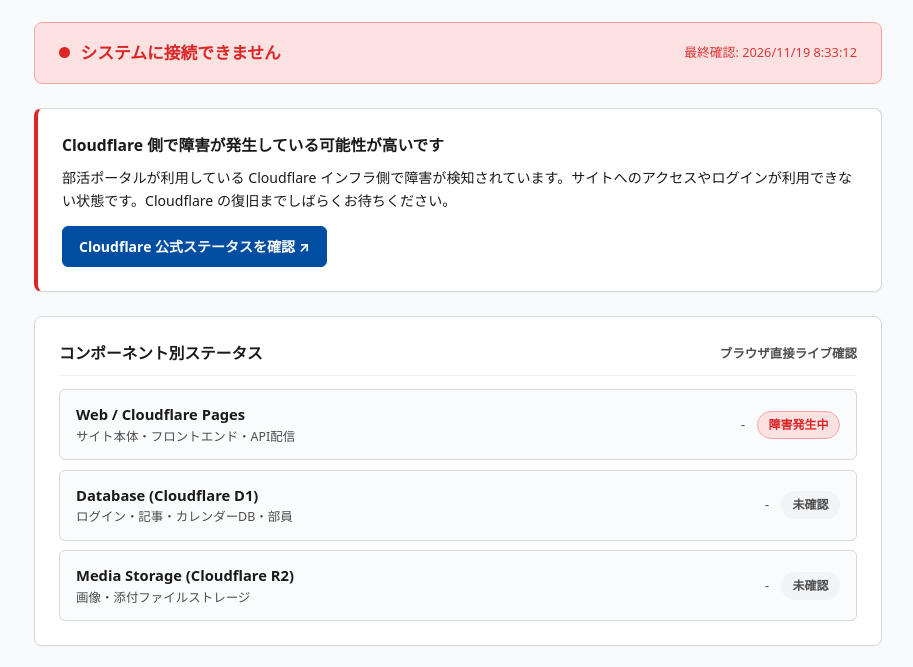
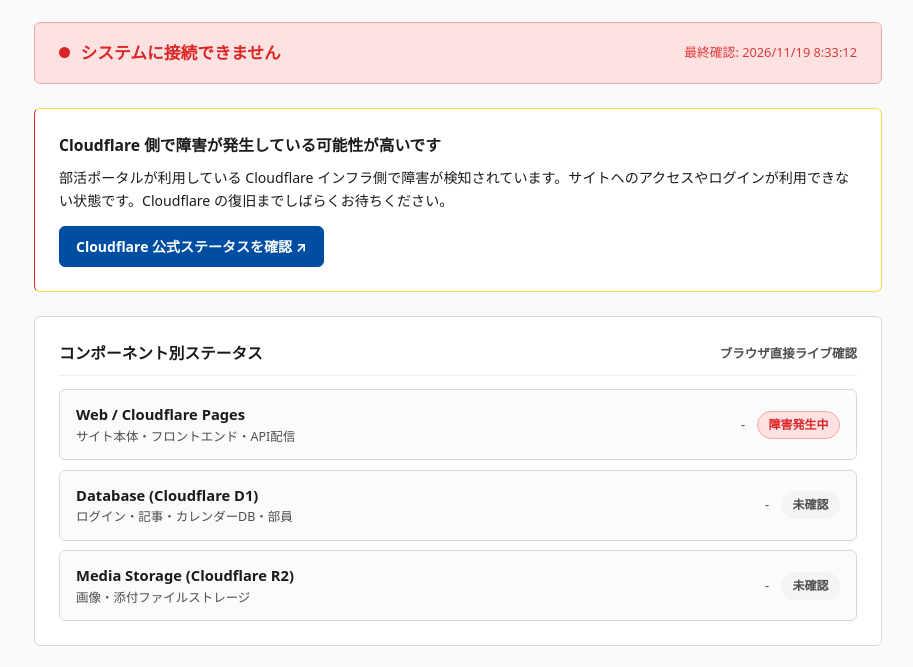
Before and after one commit to kagiko-joken/websystem-status, a plain HTML site: page index.html in a window 1280 px wide. Shown: the part 89-756 px from the top of the page, without its empty margins (182-1095 px from the left). Drawn offline with Linux system fonts and the light colour scheme; no server answers; a web font is replaced by a local one.

Commit message:
style: unify status page radius (6px), remove card shadows and border-left accent per DESIGN.md

```diff
--- a/index.html
+++ b/index.html
@@ -177,7 +177,7 @@
       flex-wrap: wrap;
       gap: 0.75rem;
       padding: 1rem 1.5rem;
-      border-radius: 8px;
+      border-radius: 6px;
       background: var(--unknown-bg);
       border: 1px solid var(--border);
       margin-bottom: 1.5rem;
@@ -209,10 +209,10 @@
     .card {
       background: var(--surface);
       border: 1px solid var(--border);
-      border-radius: 8px;
+      border-radius: 6px;
       padding: 1.5rem;
       margin-bottom: 1.5rem;
-      box-shadow: var(--card-shadow);
+      box-shadow: none;
     }
     .card-title {
       font-size: 0.98rem;
@@ -313,7 +313,7 @@
       <div id="overall-meta" class="banner-meta">-</div>
     </div>
 
-    <div id="incident-guide" class="card" style="display:none; border-left:4px solid var(--warn);">
+    <div id="incident-guide" class="card" style="display:none; border-color: var(--warn-border);">
       <h2 class="card-title" style="margin-bottom:0.45rem; border-bottom:none; padding-bottom:0;">
         <span id="incident-guide-title">状況の説明</span>
       </h2>
```
